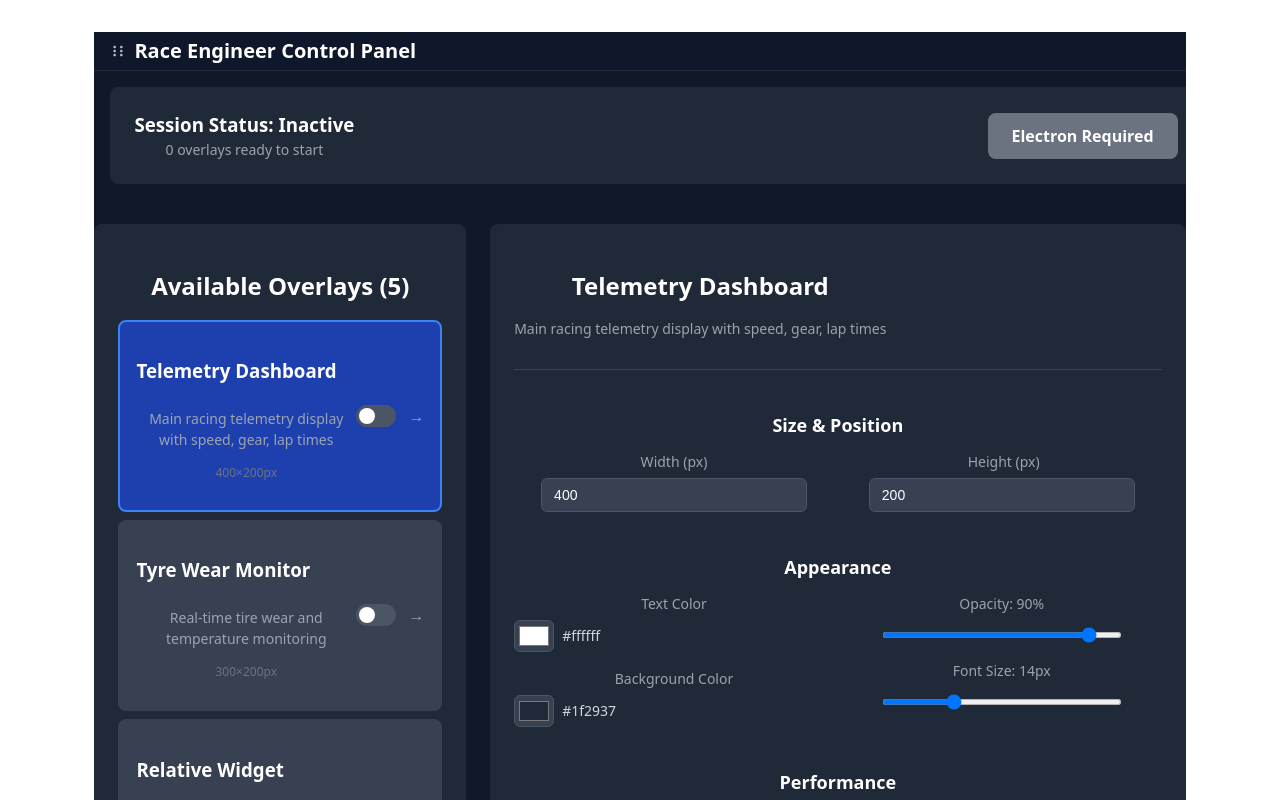
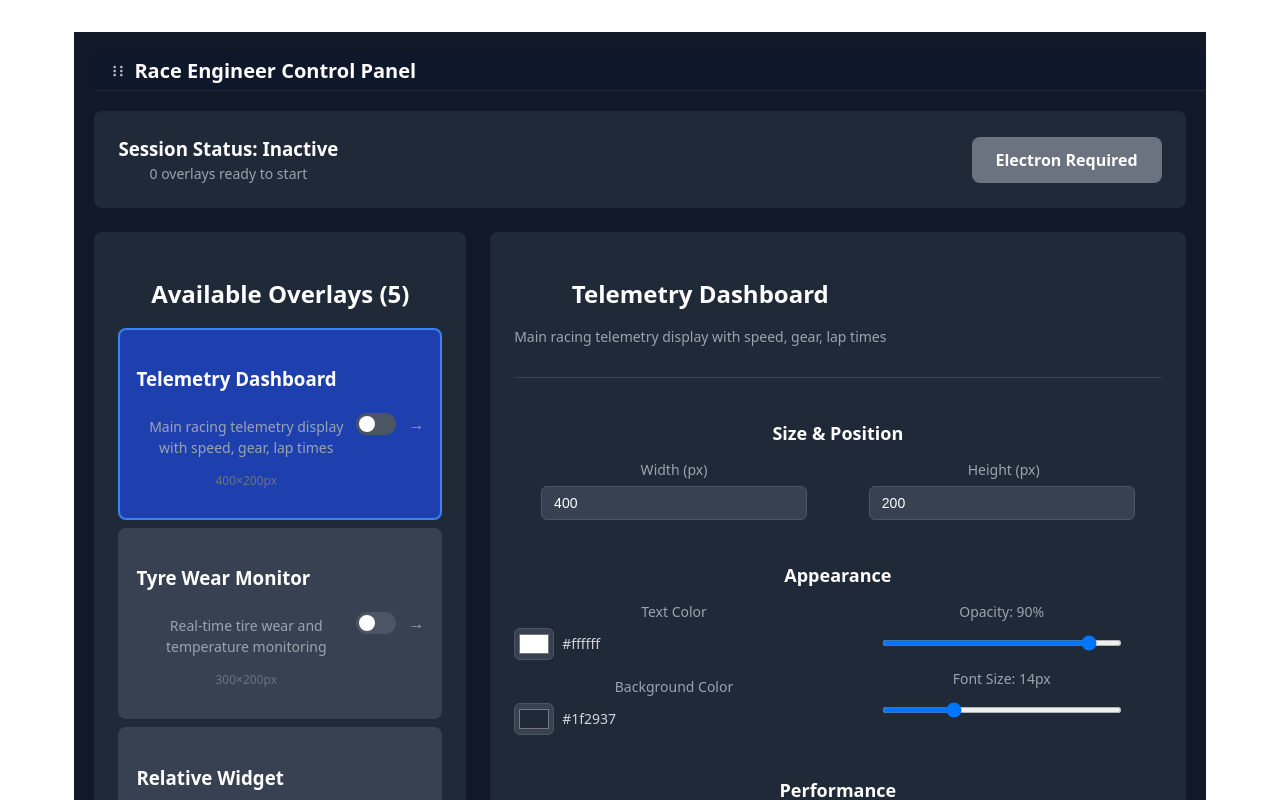
Before and after one commit to twh0008/RaceEngineer, a React (Vite) app in the folder packages/renderer/: page / in a window 1280 px wide. Shown: the top 800 px of the page. Built offline with nearby package versions, Linux system fonts and the light colour scheme.

Commit message:
fixed styling running off the right side

```diff
--- a/packages/renderer/src/components/controlPanel/styles/ControlPanel.css
+++ b/packages/renderer/src/components/controlPanel/styles/ControlPanel.css
@@ -1,9 +1,9 @@
 .control-panel {
-  max-width: fit-content;
-  max-height: fit-content;
+  max-width: 100%;
+  max-height: 100%;
   background-color: #111827;
   color: white;
-  padding: 0;
+  padding: 20px;
   margin: 0;
   display: flex;
   flex-direction: column;
@@ -11,6 +11,8 @@
   border: none;
   border-radius: 0;
   box-sizing: border-box;
+  min-width: 400px;
+  min-height: 600px;
 }
 
 .titlebar {
@@ -34,11 +36,19 @@
 }
 
 .panel-content {
-  padding: 16px;
+  padding: 20px 0px 0px 0px;
   flex-grow: 1;
   overflow: auto;
   width: 100%;
 }
+
+.panel-layout {
+  display: flex;
+  gap: 24px;
+  min-height: 600px;
+  width: 100%;
+}
+
 
 .status-card {
   background-color: #1f2937;
@@ -86,12 +96,6 @@
   cursor: pointer;
 }
 
-.panel-layout {
-  display: flex;
-  gap: 24px;
-  min-height: 600px;
-}
-
 .status-controls {
   display: flex;
   align-items: center;
--- a/packages/renderer/src/components/controlPanel/styles/OverlayConfigPanel.css
+++ b/packages/renderer/src/components/controlPanel/styles/OverlayConfigPanel.css
@@ -1,5 +1,5 @@
 .config-panel {
-  width: 66.666667%;
+  flex: 2;
   background-color: #1f2937;
   padding: 24px;
   border-radius: 8px;
--- a/packages/renderer/src/components/controlPanel/styles/OverlaySelectionPanel.css
+++ b/packages/renderer/src/components/controlPanel/styles/OverlaySelectionPanel.css
@@ -1,5 +1,5 @@
 .overlay-selection-panel {
-  width: 33.333333%;
+  flex: 1;
   background-color: #1f2937;
   padding: 24px;
   border-radius: 8px;
--- a/packages/renderer/src/components/controlPanel/styles/StatusCardPanel.css
+++ b/packages/renderer/src/components/controlPanel/styles/StatusCardPanel.css
@@ -1,6 +1,6 @@
 .status-card {
   background-color: #1f2937;
-  padding: 20px;
+  padding: 30px 24px;
   display: flex;
   flex-direction: column;
   max-width: 100%;
```
